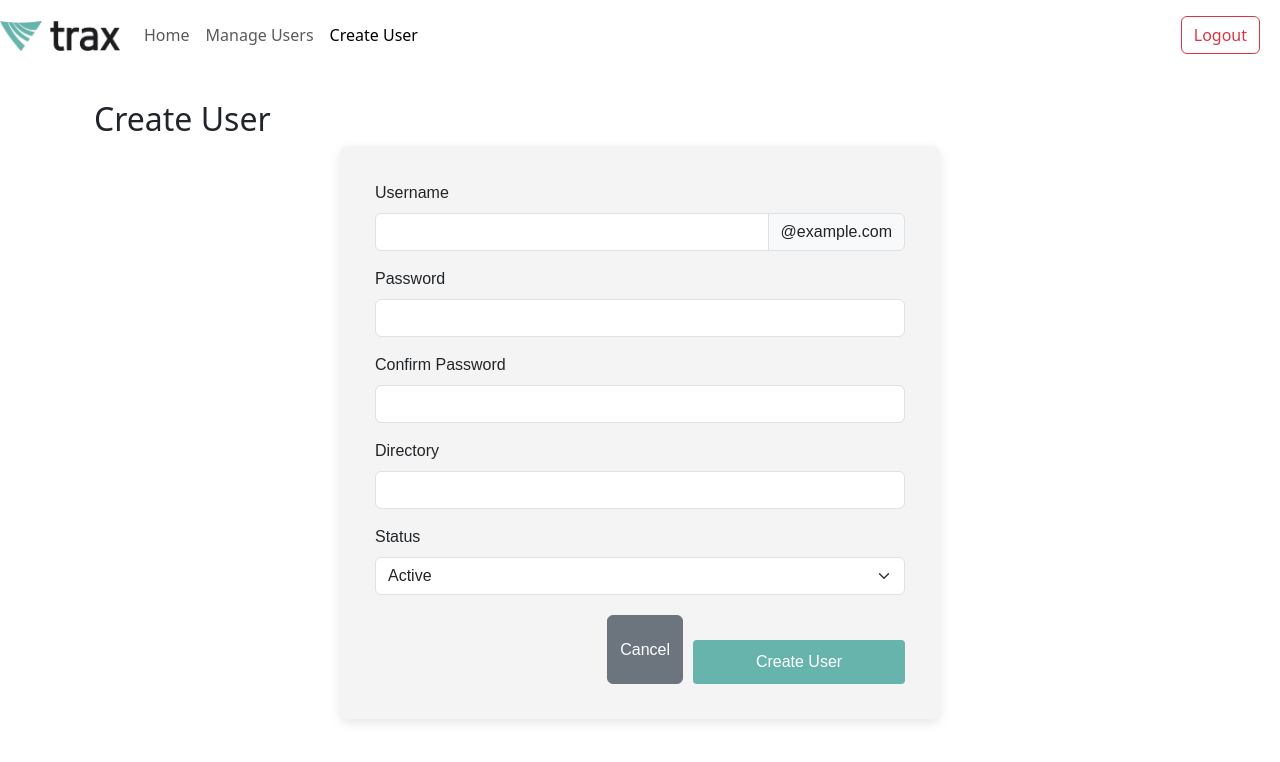
After one commit to sanashii/proftpd_flask, a Flask app: page /create_user in a window 1280 px wide. The commit adds this page. Shown: the top 762 px of the page. Run offline with Flask 3, Linux system fonts and the light colour scheme; some libraries are stand-ins or nearby versions.

Commit message:
[FEAT + ISSUE] create user page and functionality working -- big issue: the 1st added user before is constantly taking over session and input fields

```diff
--- a/app.py
+++ b/app.py
@@ -3,6 +3,7 @@ from flask_session import Session
 from flask_sqlalchemy import SQLAlchemy
 from flask_migrate import Migrate
 from sqlalchemy.sql import func
+from datetime import datetime
 import os
 
 app = Flask(__name__)
@@ -20,20 +21,19 @@ migrate = Migrate(app, db)
 
 @app.route('/', methods=['GET', 'POST'])
 def login():
-    if request.method == 'POST':
-        username = request.form['username']
-        password = request.form['password']
+    # Clear any existing session data
+    session.clear()
 
-        session["username"] = request.form.get("username")
+    if request.method == "POST":
+        username = request.form.get("username")
+        password = request.form.get("password")
 
-        if username not in users:
-            return render_template('login.html', show_modal='user_not_found')
-        elif users[username] != password:
-            return render_template('login.html', show_modal='incorrect_password')
-        else:
+        if username == "admin" and password == "admin":
+            session["username"] = "admin"
             return redirect(url_for('home'))
+        return render_template("login.html", show_modal='incorrect_password')
 
-    return render_template('login.html')
+    return render_template("login.html")
 
 
 @app.route('/password_reset', methods=['GET', 'POST']) #! NOTE: to be updated / changed when using the actual trax domain
@@ -105,15 +105,38 @@ def get_filtered_sorted_users(sort_by='id', filter_status='all', search_query=''
 @app.route('/logout')
 def logout():
     session.clear()
-    return redirect("/login")
+    return redirect(url_for('login'))
 
-@app.route('/create_user', methods=['POST'])
+@app.route('/create_user', methods=['GET', 'POST'])
 def create_user():
-    new_user = User(username='johndoe', password='securepassword', directory='/mnt/ftp/test', status='Active') # TODO: will be filled and passed through the inputs sa frontend
+    if request.method == 'POST':
+        try:
+            new_user = User(
+                username=request.form.get('username'),
+                password=request.form.get('password'),
+                directory=request.form.get('directory'),
+                status=request.form.get('status'),
+                login_count=0,
+                bytes_uploaded=0,
+                bytes_downloaded=0,
+                files_uploaded=0,
+                files_downloaded=0
+                # last_modified will be set automatically
+            )
+            db.session.add(new_user)
+            db.session.commit()
+            return render_template('create_user.html',
+                                show_modal='success',
+                                success_message='User created successfully',
+                                success_redirect=url_for('home'),
+                                success_button_text='Back to Home')
+        except Exception as e:
+            db.session.rollback()
+            return render_template('create_user.html',
+                                show_modal='error',
+                                error_message='Error creating user')
 
-    db.session.add(new_user)
-    db.session.commit()
-    return render_template('create_user.html', show_modal=' ') #TODO: not working yet
+    return render_template('create_user.html')
 
 # card component for home.html
 @app.route('/api/user_status_counts', methods=['GET'])
@@ -140,24 +163,23 @@ def update_user():
     user.username = request.form.get('username')
     user.directory = request.form.get('directory')
 
-    # Check the status switch
+    # Status switch handling
     if 'status_switch' in request.form:
         user.status = 'Disabled'
     else:
-        user.status = 'Active'  # Set to Active if the switch is unchecked
+        user.status = 'Active'
 
-    # Only update password if a new one is provided
+    # Password update
     new_password = request.form.get('password')
     if new_password and new_password.strip():
-        user.password = new_password  # In production, make sure to hash the password
+        user.password = new_password
 
+    # last_modified will update automatically due to onupdate
     try:
         db.session.commit()
-        # You might want to add a flash message here for success
         return redirect(url_for('home'))
     except Exception as e:
         db.session.rollback()
-        # You might want to add error handling here
         return redirect(url_for('manage_user', user_id=user_id))
 
 # for deleting user in manage_user.html
@@ -190,6 +212,15 @@ class User(db.Model):
     directory = db.Column(db.String(120), nullable=False)
     status = db.Column(db.String(10), nullable=False)
 
+    # New fields
+    login_count = db.Column(db.Integer, default=0)
+    last_login = db.Column(db.DateTime, nullable=True)
+    last_modified = db.Column(db.DateTime, default=datetime.utcnow, onupdate=datetime.utcnow)
+    bytes_uploaded = db.Column(db.BigInteger, default=0)
+    bytes_downloaded = db.Column(db.BigInteger, default=0)
+    files_uploaded = db.Column(db.Integer, default=0)
+    files_downloaded = db.Column(db.Integer, default=0)
+
     def __repr__(self):
         return f'<User {self.username}>'
 
--- /dev/null
+++ b/static/create-user.css
@@ -0,0 +1,31 @@
+.create-user-container {
+    background-color: #f4f4f4;
+    padding: 35px;
+    border-radius: 8px;
+    box-shadow: 0px 4px 12px rgba(0, 0, 0, 0.1);
+    width: 100%;
+    max-width: 600px;
+    margin: 0 auto;
+}
+
+.button-group {
+    display: flex;
+    justify-content: flex-end;
+    gap: 10px;
+    margin-top: 20px;
+}
+
+.create-user-btn {
+    width: 40%;
+    padding: 10px;
+    background-color: #67b4ac;
+    color: white;
+    border: none;
+    border-radius: 4px;
+    cursor: pointer;
+    margin-top: 25px;
+}
+
+.create-user-btn:hover {
+    background-color: #5da39c;
+}
--- a/static/scripts.js
+++ b/static/scripts.js
@@ -9,6 +9,12 @@ $(document).ready(function() {
     $('#manage-users-link').click(function(e) {
         e.preventDefault();
         loadManageUser();
+    });
+
+    // Handle 'Create Users' click event
+    $('#create-users-link').click(function(e) {
+        e.preventDefault();
+        loadCreateUser();
     });
 
     // Handle 'Home' click event
@@ -61,6 +67,17 @@ $(document).ready(function() {
 
 function loadHome() {
     fetch('/home')
+        .then(response => response.text())
+        .then(data => {
+            document.getElementById('content').innerHTML = data;
+        });
+}
+
+function loadCreateUser() {
+    // Update the URL without reloading the full page
+    history.pushState(null, '', `/create_user`);
+
+    fetch('/create_user')
         .then(response => response.text())
         .then(data => {
             document.getElementById('content').innerHTML = data;
--- /dev/null
+++ b/templates/create_user.html
@@ -0,0 +1,19 @@
+<!DOCTYPE html>
+<html lang="en">
+<head>
+    <meta charset="UTF-8">
+    <meta name="viewport" content="width=device-width, initial-scale=1.0">
+    <title>Create User Page</title>
+</head>
+<body>
+    {% extends "index.html" %}
+
+    {% block content %}
+    <div class="container">
+        <h2>Create User</h2>
+
+        {% include 'create_user_component.html' %}
+    </div>
+    {% endblock %}
+</body>
+</html>
--- /dev/null
+++ b/templates/create_user_component.html
@@ -0,0 +1,55 @@
+<!DOCTYPE html>
+<html lang="en">
+<head>
+    <meta charset="UTF-8">
+    <meta name="viewport" content="width=device-width, initial-scale=1.0">
+    <title>Create User Component</title>
+</head>
+<body data-show-modal="{{ show_modal if show_modal else '' }}">
+    <div class="main-container">
+        <div class="create-user-container">
+            <form action="{{ url_for('create_user') }}" method="POST" onsubmit="return validateForm()">
+                <div class="mb-3">
+                    <label for="username" class="form-label">Username</label>
+                    <div class="input-group">
+                        <input type="text" class="form-control" id="username" name="username" required>
+                        <span class="input-group-text" id="basic-addon2">@example.com</span>
+                    </div>
+                </div>
+
+                <div class="mb-3">
+                    <label for="password" class="form-label">Password</label>
+                    <input type="password" class="form-control" id="password" name="password" required>
+                </div>
+
+                <div class="mb-3">
+                    <label for="confirm-password" class="form-label">Confirm Password</label>
+                    <input type="password" class="form-control" id="confirm-password" name="confirm_password" required>
+                </div>
+
+                <div class="mb-3">
+                    <label for="directory" class="form-label">Directory</label>
+                    <input type="text" class="form-control" id="directory" name="directory" required>
+                </div>
+
+                <div class="mb-3">
+                    <label for="status" class="form-label">Status</label>
+                    <select class="form-select" id="status" name="status" required>
+                        <option value="Active">Active</option>
+                        <option value="Inactive">Inactive</option>
+                        <option value="Disabled">Disabled</option>
+                    </select>
+                </div>
+
+                <div class="button-group">
+                    <button type="button" class="btn btn-secondary" onclick="window.location.href='/home'">Cancel</button>
+                    <button type="submit" class="btn create-user-btn">Create User</button>
+                </div>
+            </form>
+        </div>
+    </div>
+
+    {% include 'modals.html' %}
+
+</body>
+</html>
--- a/templates/index.html
+++ b/templates/index.html
@@ -7,6 +7,7 @@
     <link href="https://cdn.jsdelivr.net/npm/bootstrap@5.3.3/dist/css/bootstrap.min.css" rel="stylesheet">
     <link rel="stylesheet" href="{{ url_for('static', filename='home.css') }}">
     <link rel="stylesheet" href="{{ url_for('static', filename='manage-user.css') }}">
+    <link rel="stylesheet" href="{{ url_for('static', filename='create-user.css') }}">
 
     <!-- jQuery -->
     <script src="https://code.jquery.com/jquery-3.7.1.min.js"></script>
@@ -28,7 +29,7 @@
         <div class="navbar-nav">
             <a href="{{ url_for('home') }}" class="nav-item nav-link {% if request.endpoint == 'home' %}active{% endif %}">Home</a>
             <a class="nav-item nav-link {% if request.endpoint == 'manage_user' %}active{% endif %}">Manage Users</a>
-            <a href="#" class="nav-item nav-link">Create User</a>
+            <a href="{{ url_for('create_user') }}" class="nav-item nav-link {% if request.endpoint == 'create_user' %}active{% endif %}">Create User</a>
         </div>
       </div>
 
```
Also changed, not shown: migrations/versions/8e93d438ac61_add_user_statistics_fields.py (added, +44 -0 lines), instance/users.db, 2 other files.
